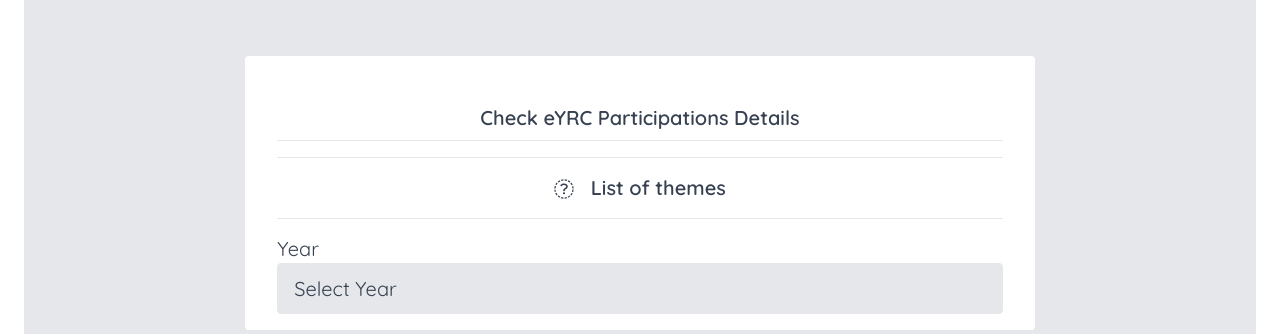
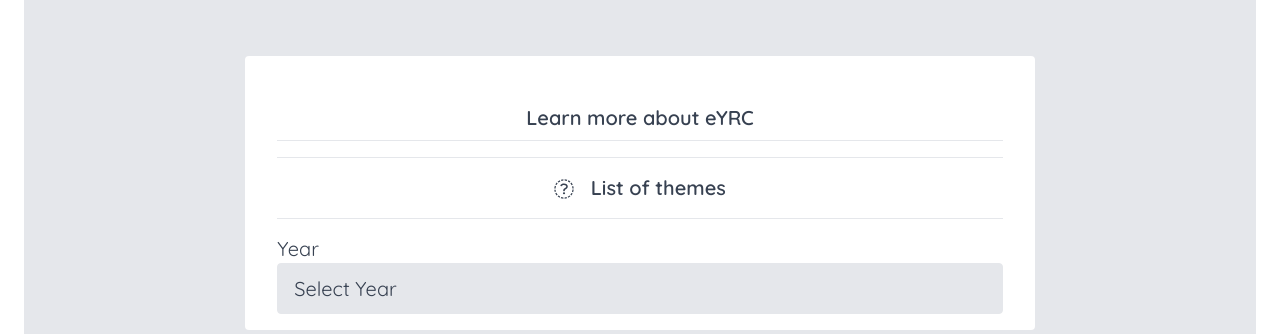
Before and after one commit to eyantra-admin/main_home, a Laravel app: page /eyrc in a window 1280 px wide. Shown: the part 828-1162 px from the top of the page. Run offline with Laravel 8, Linux system fonts and the light colour scheme; data that the repository does not hold is empty; style sheets or scripts are compiled from the project's sources; some libraries are stand-ins or nearby versions.

Commit message:
changed the text

```diff
--- a/resources/views/eyrc.blade.php
+++ b/resources/views/eyrc.blade.php
@@ -23,7 +23,7 @@
 
           <div class="container mt-8 py-4 lg:w-2/3 md:6/12 mt-8 rounded mx-auto bg-white lg:text-xl md:text-lg text-gray-700">
             <div class="mt-8 px-8">
-              <h2 class="lg:text-xl sm:text-lg text-center text-gray-700">Check eYRC Participations Details</h2>
+              <h2 class="lg:text-xl sm:text-lg text-center text-gray-700">Learn more about eYRC</h2>
               <hr class="my-2">
 
 
```
